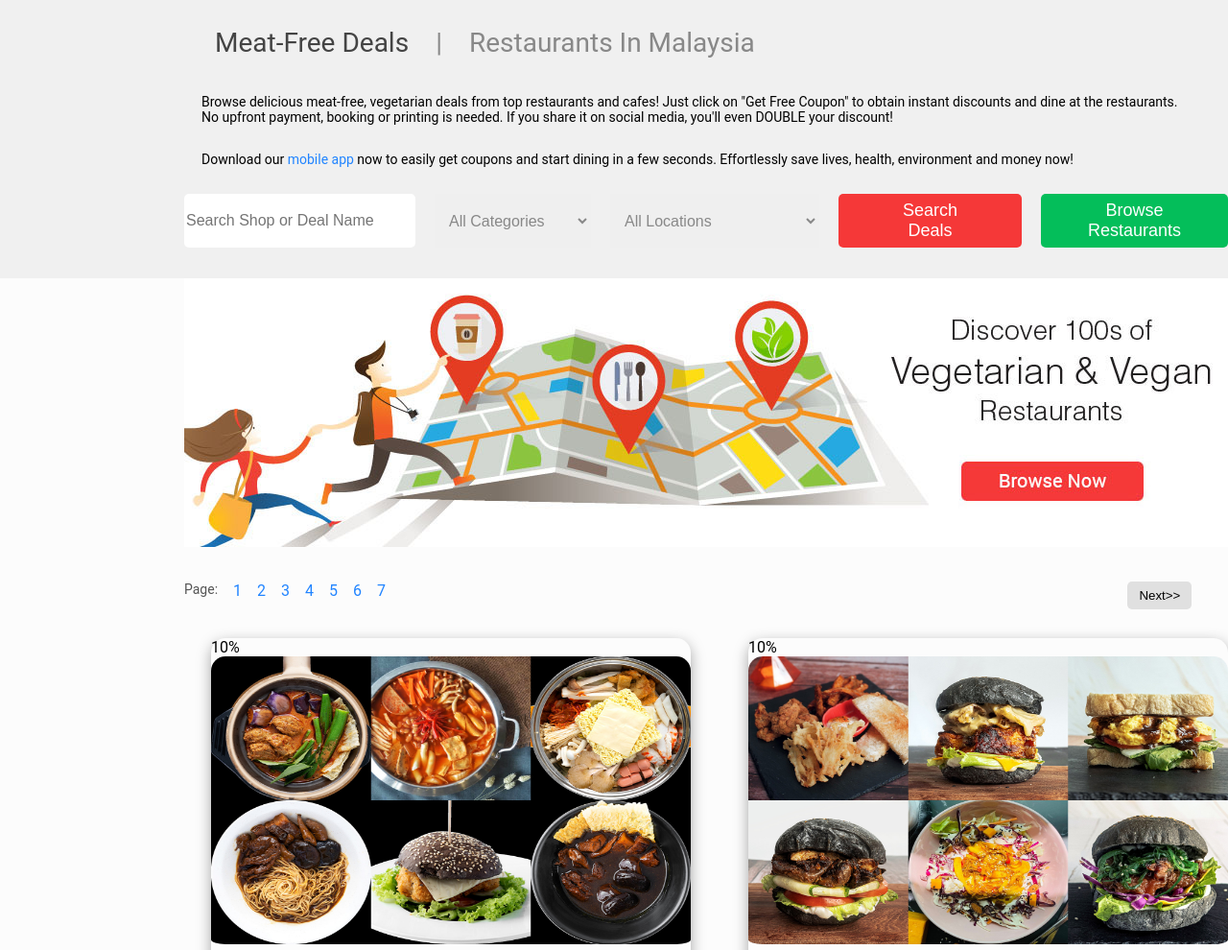
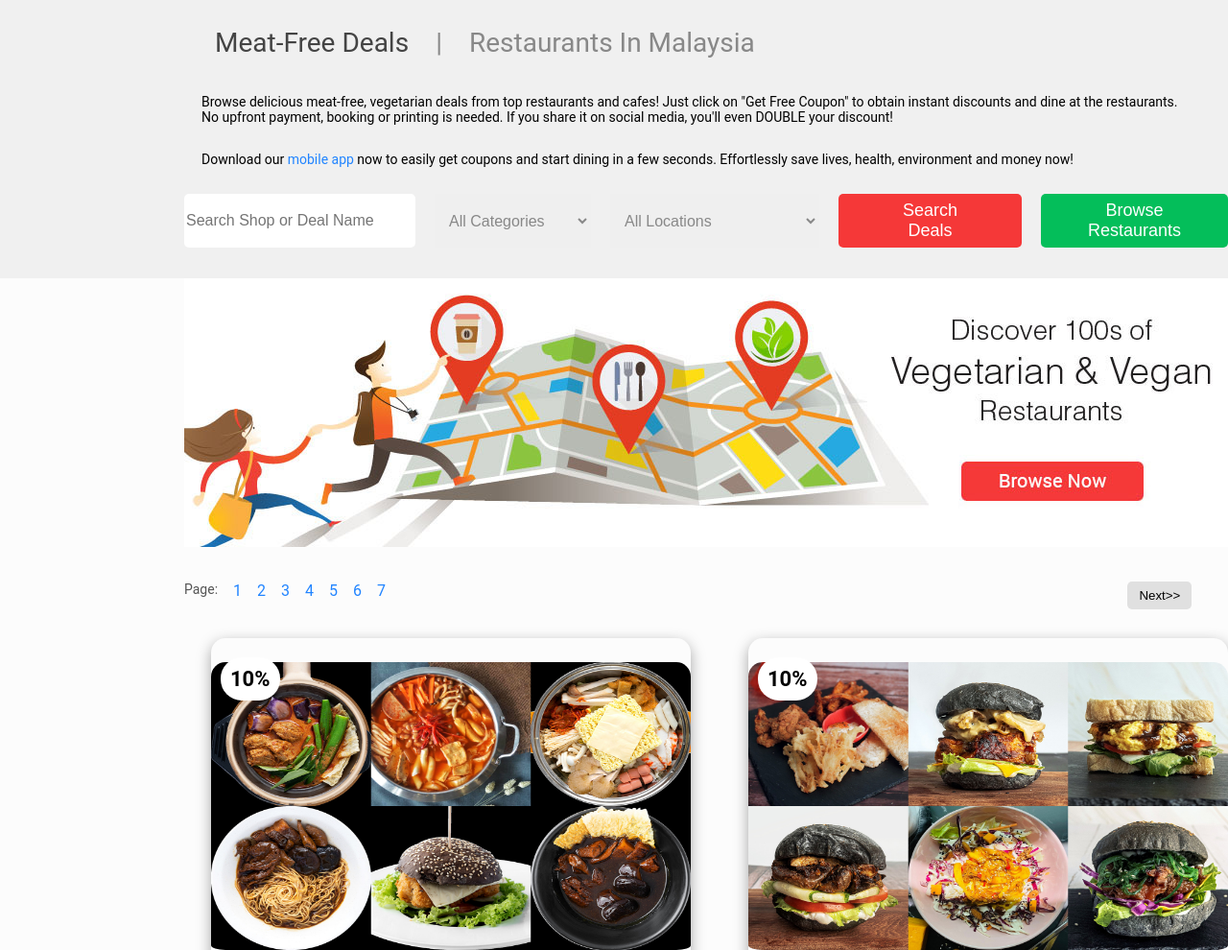
Before and after one commit to nisha270/KindMeal, a plain HTML site: page Meals_deals/meals.html in a window 1280 px wide. Shown: the top 990 px of the page at 96% size. Drawn offline with Linux system fonts and the light colour scheme.

Commit message:
day5task

```diff
--- a/Meals_deals/meal.js
+++ b/Meals_deals/meal.js
@@ -11,9 +11,9 @@ async function run() {
     div.innerHTML += `
             <div class="item">
 
-            <div style="background-position: 10%;">10%</div>
+            <div class="ten">10%</div>
 
-                    <img src="${item.images}" alt="${item.images}">
+                    <img  class=" img1"src="${item.images}" alt="${item.images}">
                     <div class = "tit">
                         <h3>${item.title}</h3>
 
--- a/Meals_deals/style.css
+++ b/Meals_deals/style.css
@@ -198,3 +198,19 @@ width: 30em;
 .last1{
     background-color: #E0E0E0;
 }
+
+.ten{
+    text-align: center;
+    position: relative;
+    top: 30px;
+    display: inline;
+    color: black;
+    background-color: white;
+    border-radius:22px;
+    height: 30px;
+    width: 40px;
+    left: 10px;
+    font-size: 22px;
+    font-weight: bold;
+    padding: 10px 10px 10px 10px;
+}
```
